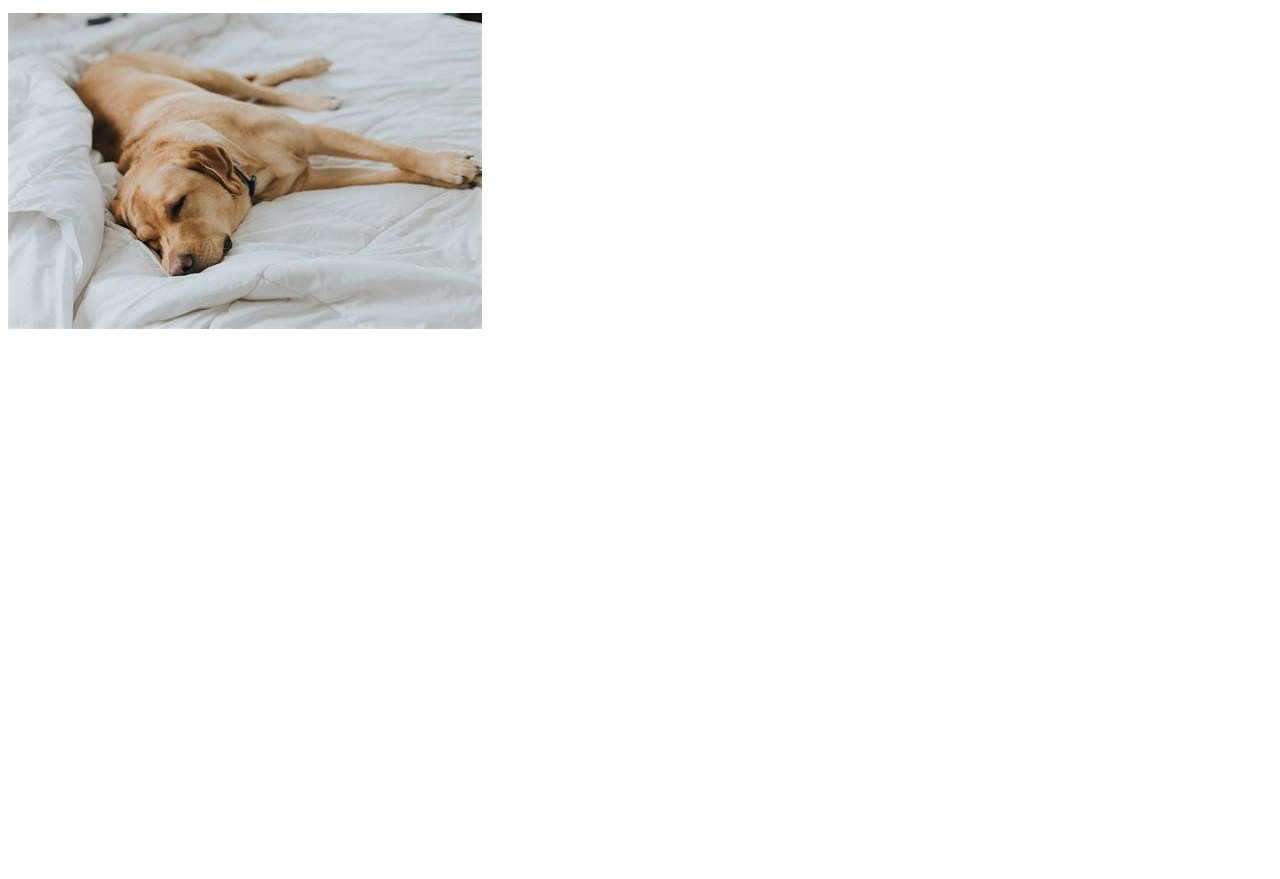
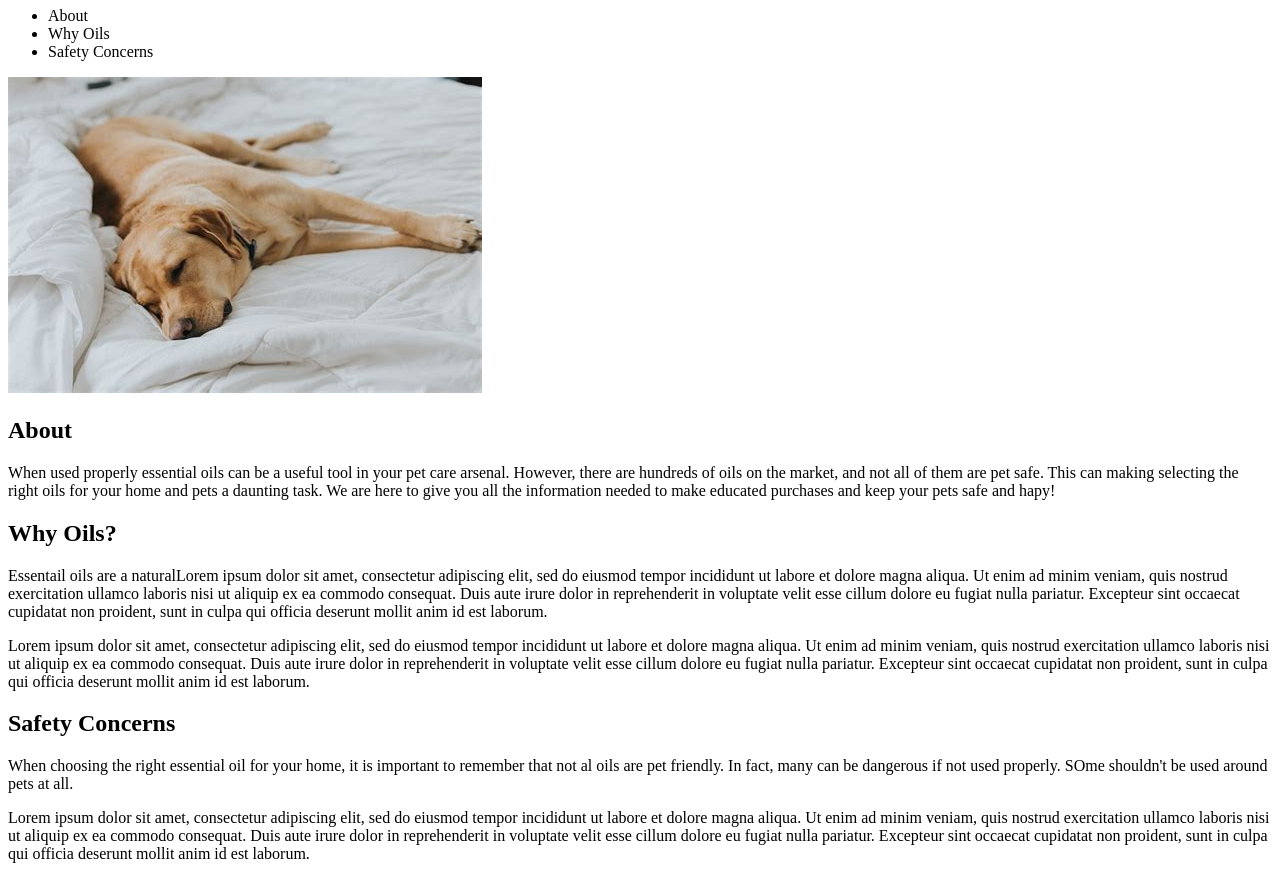
Before and after one commit to Shiela-P/Dogs-and-Oils, a plain HTML site: page index.HTML in a window 1280 px wide. Shown: the part 73-952 px from the top of the page. Before the commit the page ends 800 px from the top, so only its background shows below. Drawn offline with Linux system fonts and the light colour scheme.

Commit message:
Created content including placeholder text

```diff
--- a/index.HTML
+++ b/index.HTML
@@ -7,6 +7,7 @@
 </head>
 <body>
     <header>
+        <h1>Dogs and Oils</h1>
         <nav>
             <ul>
                 <li>About</li>
@@ -16,5 +17,24 @@
         </nav>
         <img src="sleeping-dog.jpeg" alt="A sleeping Dog">
     </header>
-</body>
+    <main>
+        <section id="about">
+            <h2>About</h2>
+            <p>When used properly essential oils can be a useful tool in your pet care arsenal. However, there are hundreds of oils on the market, and not all of them are pet safe. This can making selecting the right oils for your home and pets a daunting task. We are here to give you all the information needed to make educated purchases and keep your pets safe and hapy!</p>
+        </section>
+        <section id="why">
+            <h2>Why Oils?</h2>
+            <p>Essentail oils are a naturalLorem ipsum dolor sit amet, consectetur adipiscing elit, sed do eiusmod tempor incididunt ut labore et dolore magna aliqua. Ut enim ad minim veniam, quis nostrud exercitation ullamco laboris nisi ut aliquip ex ea commodo consequat. Duis aute irure dolor in reprehenderit in voluptate velit esse cillum dolore eu fugiat nulla pariatur. Excepteur sint occaecat cupidatat non proident, sunt in culpa qui officia deserunt mollit anim id est laborum. </p>
+            <p>Lorem ipsum dolor sit amet, consectetur adipiscing elit, sed do eiusmod tempor incididunt ut labore et dolore magna aliqua. Ut enim ad minim veniam, quis nostrud exercitation ullamco laboris nisi ut aliquip ex ea commodo consequat. Duis aute irure dolor in reprehenderit in voluptate velit esse cillum dolore eu fugiat nulla pariatur. Excepteur sint occaecat cupidatat non proident, sunt in culpa qui officia deserunt mollit anim id est laborum.</p>
+        </section>
+        <section id="safety">
+            <h2>Safety Concerns</h2>
+            <p>When choosing the right essential oil for your home, it is important to remember that not al oils are pet friendly. In fact, many can be dangerous if not used properly. SOme shouldn't be used around pets at all.</p>
+            <p>Lorem ipsum dolor sit amet, consectetur adipiscing elit, sed do eiusmod tempor incididunt ut labore et dolore magna aliqua. Ut enim ad minim veniam, quis nostrud exercitation ullamco laboris nisi ut aliquip ex ea commodo consequat. Duis aute irure dolor in reprehenderit in voluptate velit esse cillum dolore eu fugiat nulla pariatur. Excepteur sint occaecat cupidatat non proident, sunt in culpa qui officia deserunt mollit anim id est laborum.</p>
+        </section>
+    </main>
+    <footer>
+
+    </footer>
+    </body>
 </html>
```
